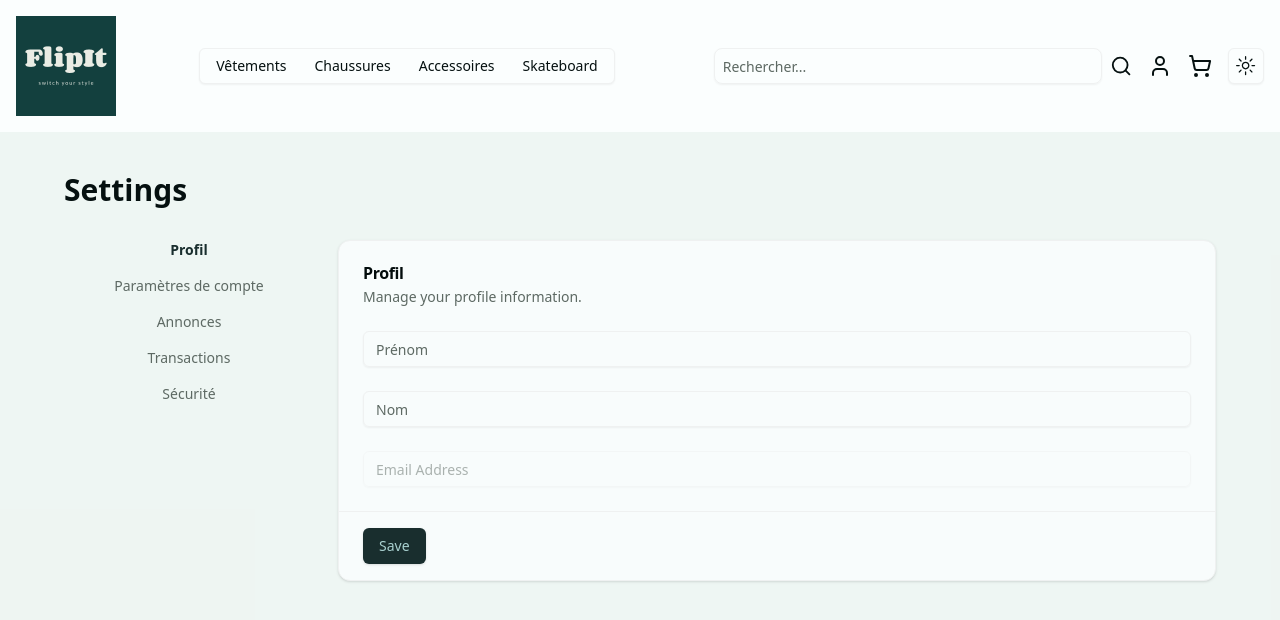
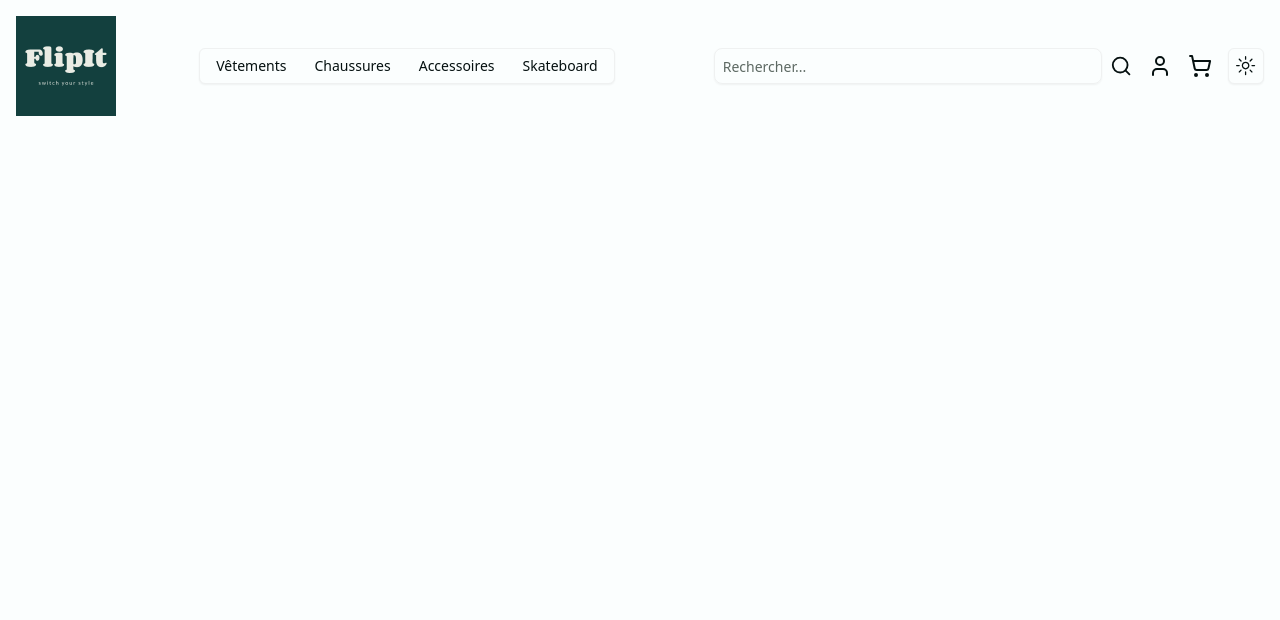
Before and after one commit to LucasNGRE/FlipIt, a Next.js app in the folder my-app/: page / in a window 1280 px wide. Shown: the top 620 px of the page. Built offline with nearby package versions, Linux system fonts and the light colour scheme; no server answers.

Commit message:
Just modify the redirect to home

```diff
--- a/my-app/app/layout.tsx
+++ b/my-app/app/layout.tsx
@@ -2,12 +2,13 @@ import type { Metadata } from "next";
 import { Inter } from "next/font/google";
 import "./globals.css";
 import { ThemeProvider } from "@/components/theme-provider";
+import { SessionProvider } from "next-auth/react"; // Importer SessionProvider
 
 const inter = Inter({ subsets: ["latin"] });
 
 export const metadata: Metadata = {
   title: "FlipIt",
-  description: "Swith your style",
+  description: "Switch your style",
 };
 
 export default function RootLayout({
@@ -18,6 +19,7 @@ export default function RootLayout({
   return (
     <html lang="en">
       <body>
+        <SessionProvider>
           <ThemeProvider
             attribute="class"
             defaultTheme="system"
@@ -26,6 +28,7 @@ export default function RootLayout({
           >
             {children}
           </ThemeProvider>
+        </SessionProvider>
       </body>
     </html>
   );
--- a/my-app/app/page.tsx
+++ b/my-app/app/page.tsx
@@ -1,10 +1,11 @@
 import * as React from "react"
 import Settings from "@/components/settings/user_settings"
+import Header from "@/components/Header"
 
 export default function Home() {
   return (
     <div>
-      <Settings />
+      <Header />
     </div>
   )
 }
```
Lines whose indentation alone changed are shown as unchanged.
